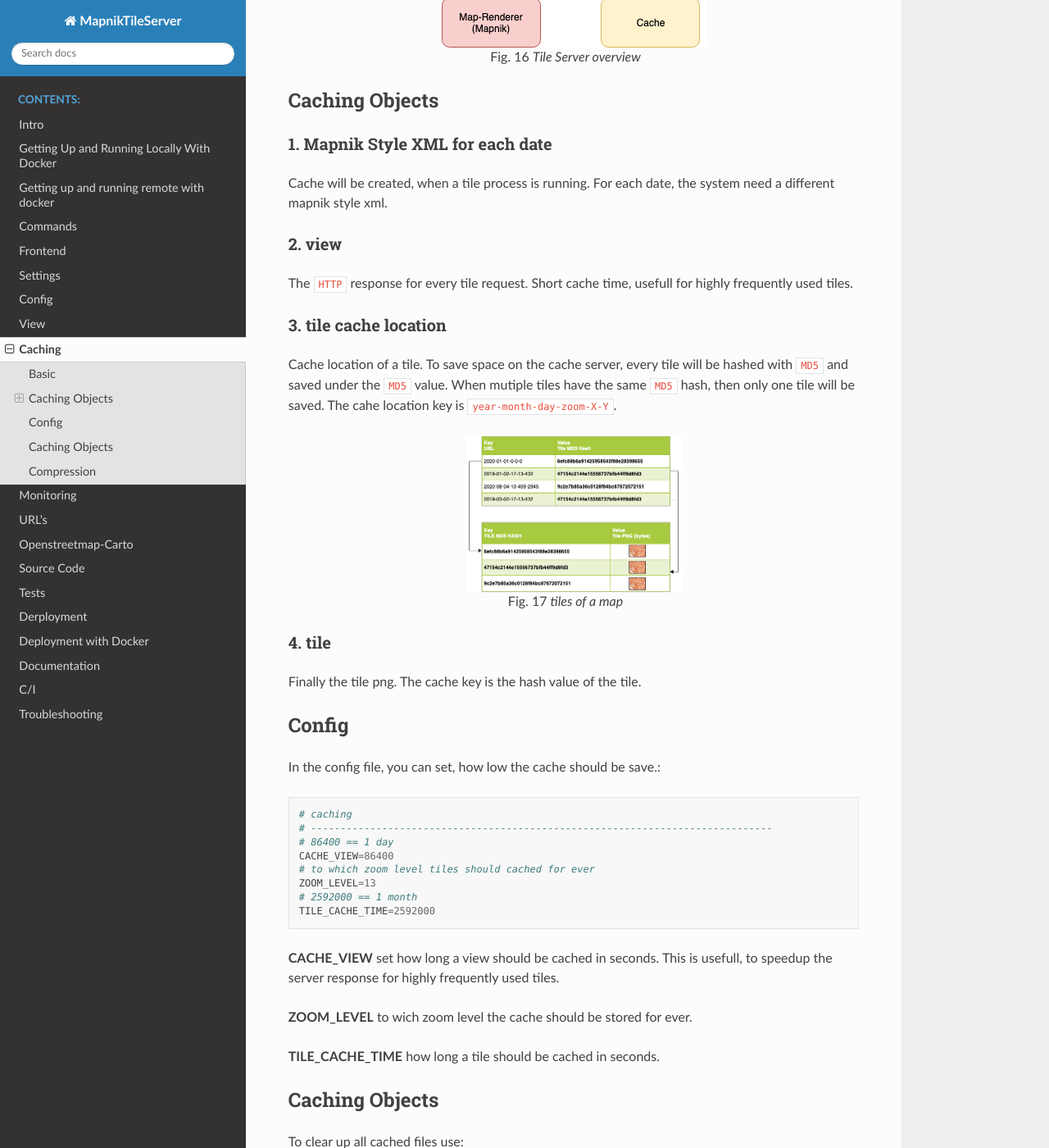
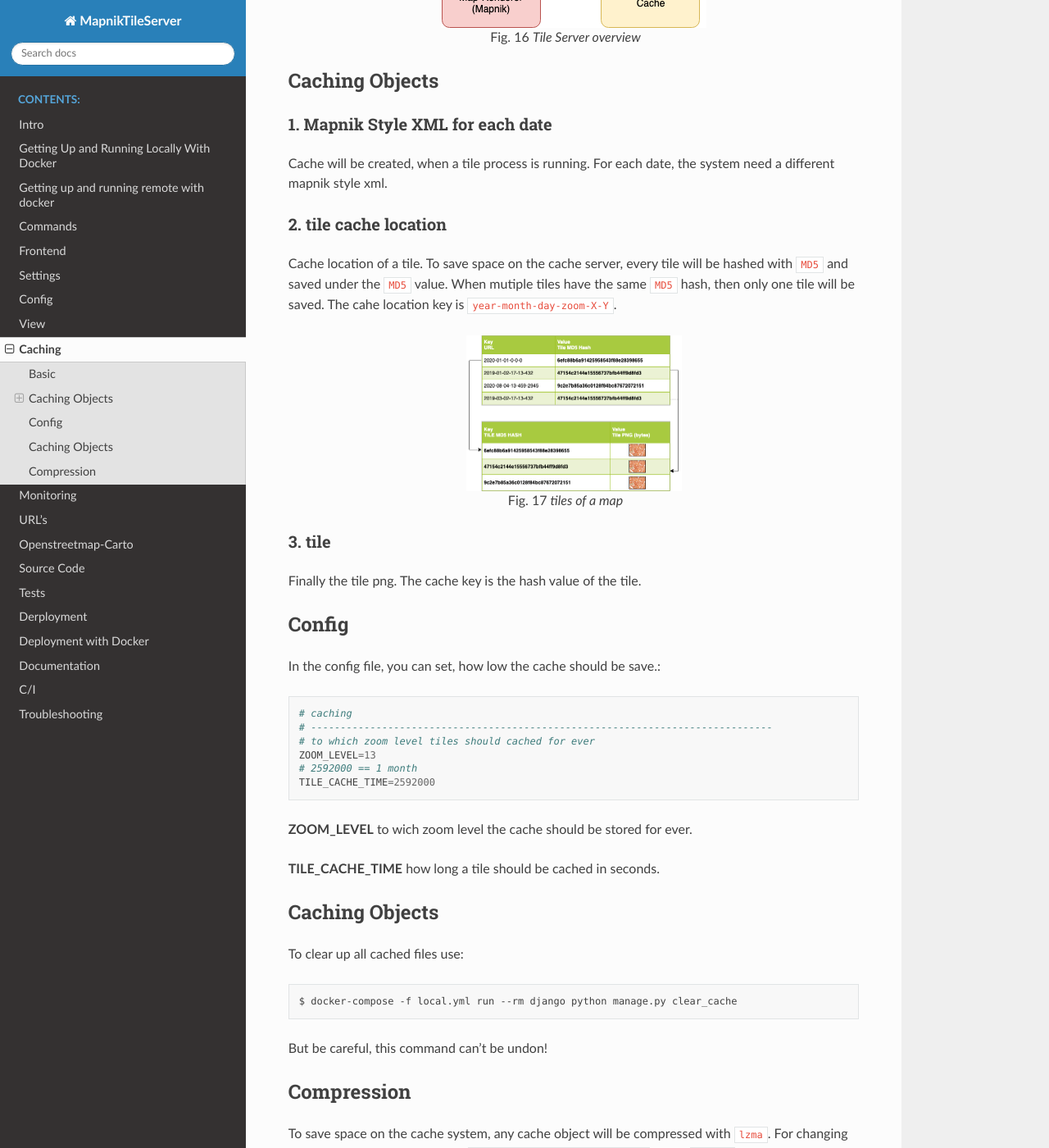
Before and after one commit to OpenHistoricalDataMap/MapnikTileServer, a Sphinx documentation site: the page built from docs/caching.rst, in a window 1280 px wide and 1400 px high, scrolled down 985 px. Shown: the whole window at 82% size. Built offline with Sphinx 7.4.7 and the Read the Docs theme 2.0.0, drawn with Linux system fonts in a browser that asks for light colours; some of the changed text lies outside the part shown.

Commit message:
remove site caching, to work with python 3.7

```diff
--- a/docs/caching.rst
+++ b/docs/caching.rst
@@ -4,12 +4,11 @@ Caching
 Basic
 -----
 
-There are 4 tings, that will be cached.
+There are 3 tings, that will be cached.
 
 1. Mapnik Style XML for each date
-2. view
-3. tile cache location
-4. tile
+2. tile cache location
+3. tile
 
 The cache will be filled on each ``HTTP`` request, where there is no cached file
 or when ussing the prerendering command. ::
@@ -33,13 +32,7 @@ Caching Objects
 Cache will be created, when a tile process is running. For each date, the system
 need a different mapnik style xml.
 
-2. view
-.................................
-
-The ``HTTP`` response for every tile request. Short cache time, usefull for
-highly frequently used tiles.
-
-3. tile cache location
+2. tile cache location
 .................................
 
 Cache location of a tile. To save space on the cache server, every tile will
@@ -54,7 +47,7 @@ is ``year-month-day-zoom-X-Y``.
 
    tiles of a map
 
-4. tile
+3. tile
 .................................
 
 Finally the tile png. The cache key is the hash value of the tile.
@@ -66,16 +59,11 @@ In the config file, you can set, how low the cache should be save.::
 
     # caching
     # ------------------------------------------------------------------------------
-    # 86400 == 1 day
-    CACHE_VIEW=86400
     # to which zoom level tiles should cached for ever
     ZOOM_LEVEL=13
     # 2592000 == 1 month
     TILE_CACHE_TIME=2592000
 
-
-**CACHE_VIEW** set how long a view should be cached in seconds. This is usefull, to speedup
-the server response for highly frequently used tiles.
 
 **ZOOM_LEVEL** to wich zoom level the cache should be stored for ever.
 
--- a/docs/settings.rst
+++ b/docs/settings.rst
@@ -41,7 +41,6 @@ CARTO_STYLE_PATH                        CARTO_STYLE_PATH            raises error
 CARTO_STYLE_PATH_DEBUG                  CARTO_STYLE_PATH_DEBUG      raises error                                   n/a
 TILE_GENERATOR_SOFT_TIMEOUT             TILE_GENERATOR_SOFT_TIMEOUT 240                                            240
 TILE_GENERATOR_HARD_TIMEOUT             TILE_GENERATOR_HARD_TIMEOUT 360                                            360
-CACHE_VIEW                              CACHE_VIEW                  86400                                          86400
 ZOOM_LEVEL                              ZOOM_LEVEL                  13                                             13
 TILE_CACHE_TIME                         TILE_CACHE_TIME             2592000                                        2592000
 ======================================= =========================== ============================================== ======================================================================
```
Also changed, not shown: 4 other files.
